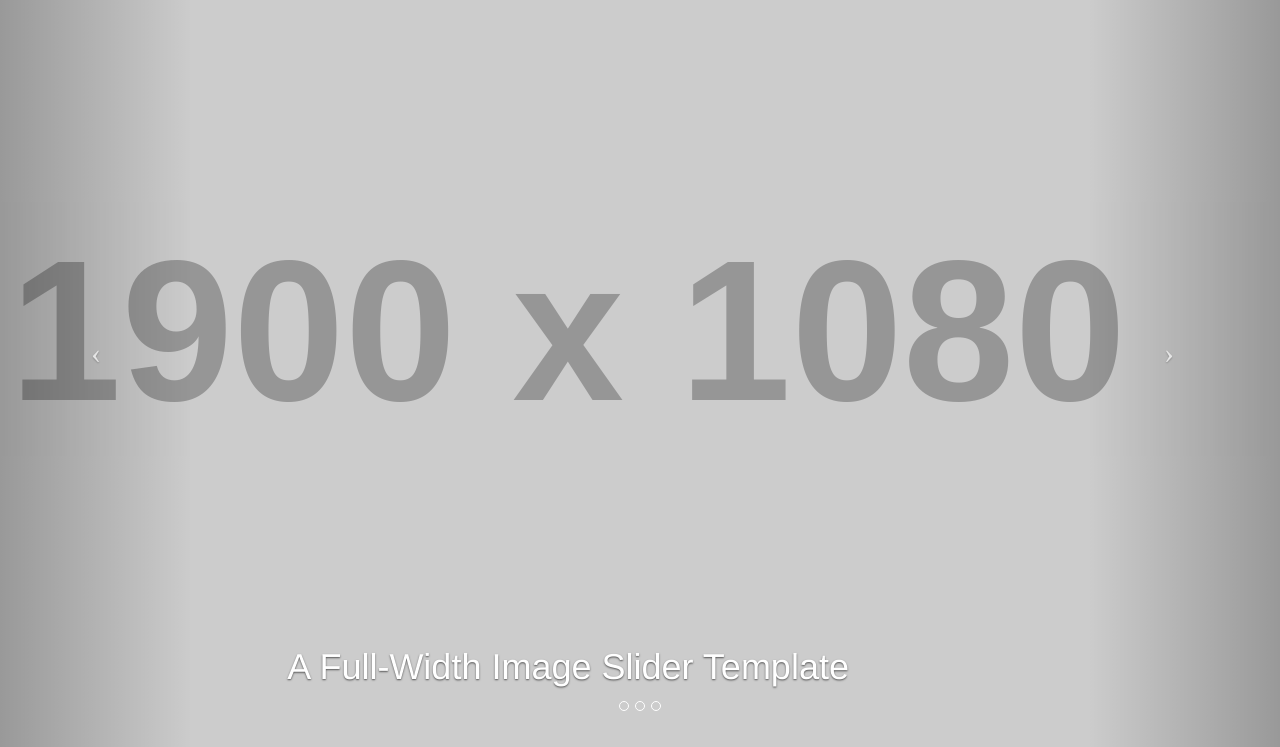
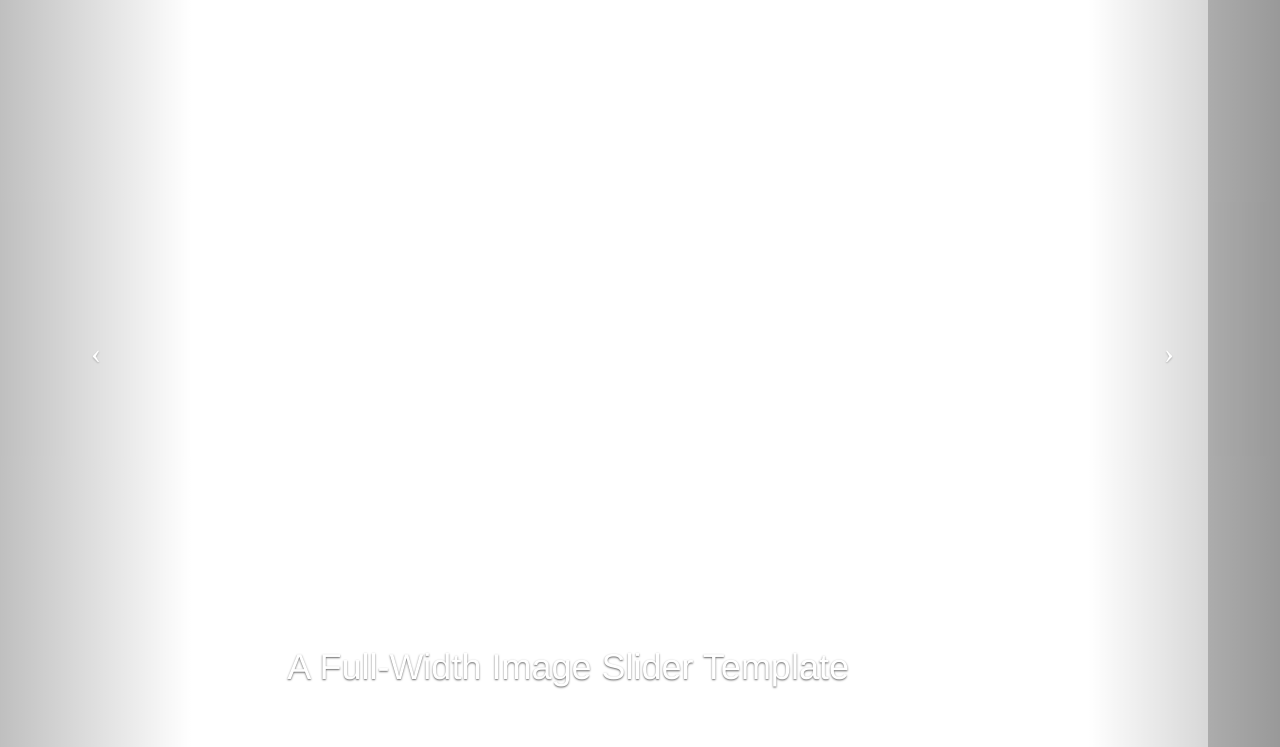
Before and after one commit to madani2015/OS-Project, a plain HTML site: page index.html in a window 1280 px wide. Shown: the part 53-800 px from the top of the page. Drawn offline with Linux system fonts and the light colour scheme; placeholder pictures from the web are drawn by us.

Commit message:
Update index.html

```diff
--- a/index.html
+++ b/index.html
@@ -52,7 +52,7 @@
         <!-- Wrapper for slides -->
         <div class="carousel-inner">
           <div class="item active">
-            <div class="fill" style="background-image:url('http://placehold.it/1900x1080&text=Slide One');"></div>
+            <div class="fill" src="img1.jpeg"></div>
             <img src="img1.jpeg"></img>
             <div class="carousel-caption">
               <h1>A Full-Width Image Slider Template</h1>
```
